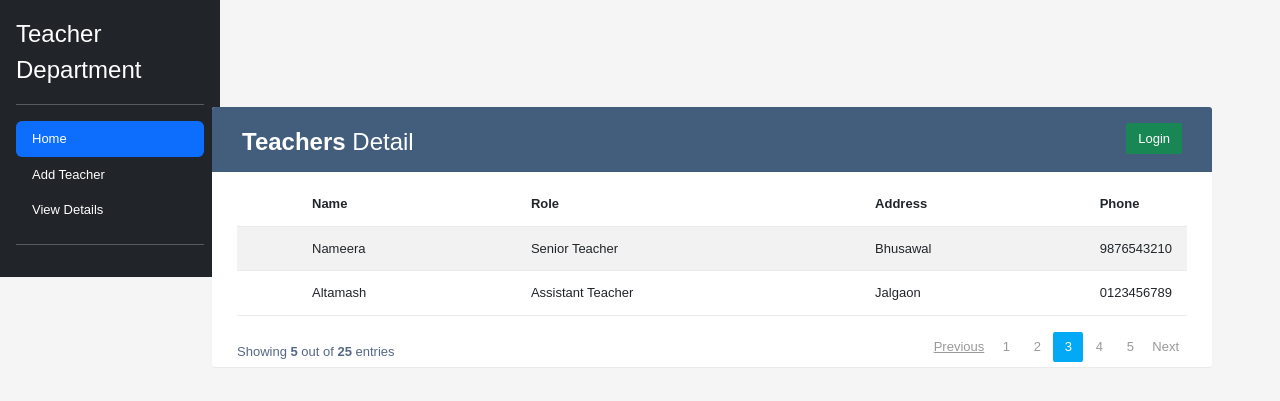
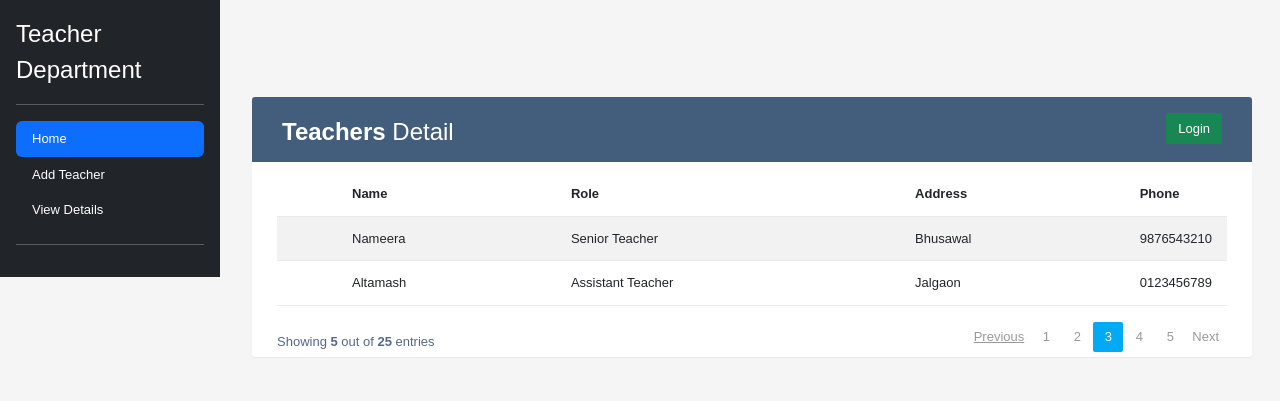
Before and after one commit to nameera27/DjangoCrud_Authentication, a Django app: page / in a window 1280 px wide. Shown: the top 401 px of the page. Run offline with Django 4.2, Linux system fonts and the light colour scheme; data comes from the database, SQL or seed files in the repository.

Commit message:
Update home.html

```diff
--- a/templates/home.html
+++ b/templates/home.html
@@ -16,7 +16,7 @@
         width: 1000px;
         background: #ffffff;
         padding:0px 25px;
-        margin: -170px 0px 0px 130px;
+        margin: -180px 0px 0px 170px;
         border-radius: 3px;
         box-shadow: 0 1px 1px rgba(0,0,0,.05);
     }
```
